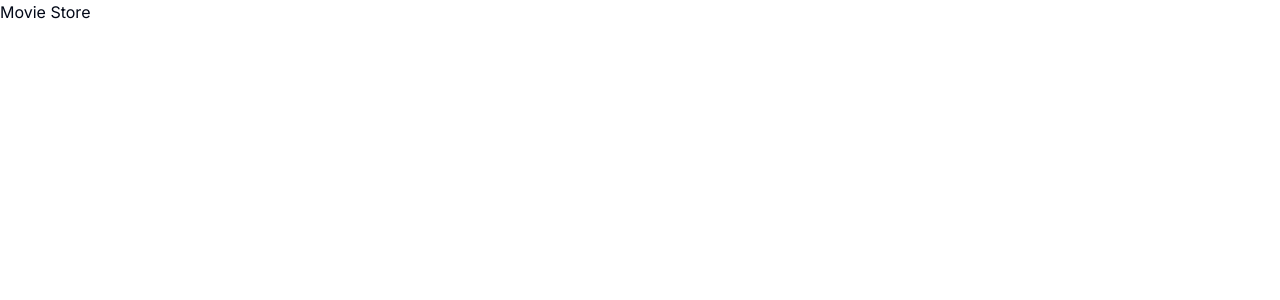
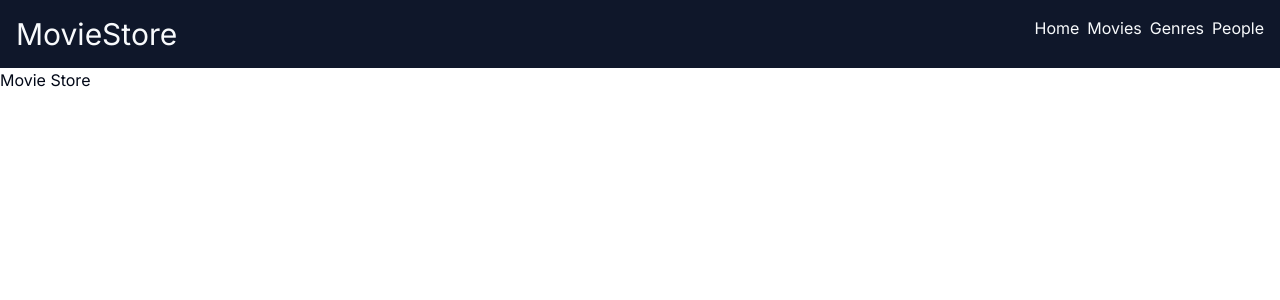
Before and after one commit to Gr-24-07/movie-shop, a Next.js app: page / in a window 1280 px wide. Shown: the top 300 px of the page. Built offline with nearby package versions, Linux system fonts and the light colour scheme.

Commit message:
Added base header with navbar

```diff
--- /dev/null
+++ b/app/components/header.tsx
@@ -0,0 +1,45 @@
+import Link from "next/link";
+
+const PAGES = [
+    { key: crypto.randomUUID(), href: "/", name: "Home" },
+    {
+        key: crypto.randomUUID(),
+        href: "/movies",
+        name: "Movies",
+    },
+    {
+        key: crypto.randomUUID(),
+        href: "/genres",
+        name: "Genres",
+    },
+    {
+        key: crypto.randomUUID(),
+        href: "/people",
+        name: "People",
+    },
+];
+
+export default function Header() {
+    return (
+        <header className="bg-primary text-primary-foreground flex justify-between p-4">
+            <h1 className="text-3xl">MovieStore</h1>
+            <NavBar></NavBar>
+        </header>
+    );
+}
+
+function NavBar() {
+    return (
+        <nav>
+            <ul className="flex gap-2">
+                {PAGES.map((page) => {
+                    return (
+                        <li key={page.key}>
+                            <Link href={page.href}>{page.name}</Link>
+                        </li>
+                    );
+                })}
+            </ul>
+        </nav>
+    );
+}
--- a/app/layout.tsx
+++ b/app/layout.tsx
@@ -2,6 +2,7 @@ import type { Metadata } from "next";
 import { Inter as FontSans } from "next/font/google";
 import "./globals.css";
 import { cn } from "@/lib/utils";
+import Header from "./components/header";
 
 const fontSans = FontSans({
     subsets: ["latin"],
@@ -26,6 +27,7 @@ export default function RootLayout({
                     fontSans.variable
                 )}
             >
+                <Header></Header>
                 {children}
             </body>
         </html>
```
